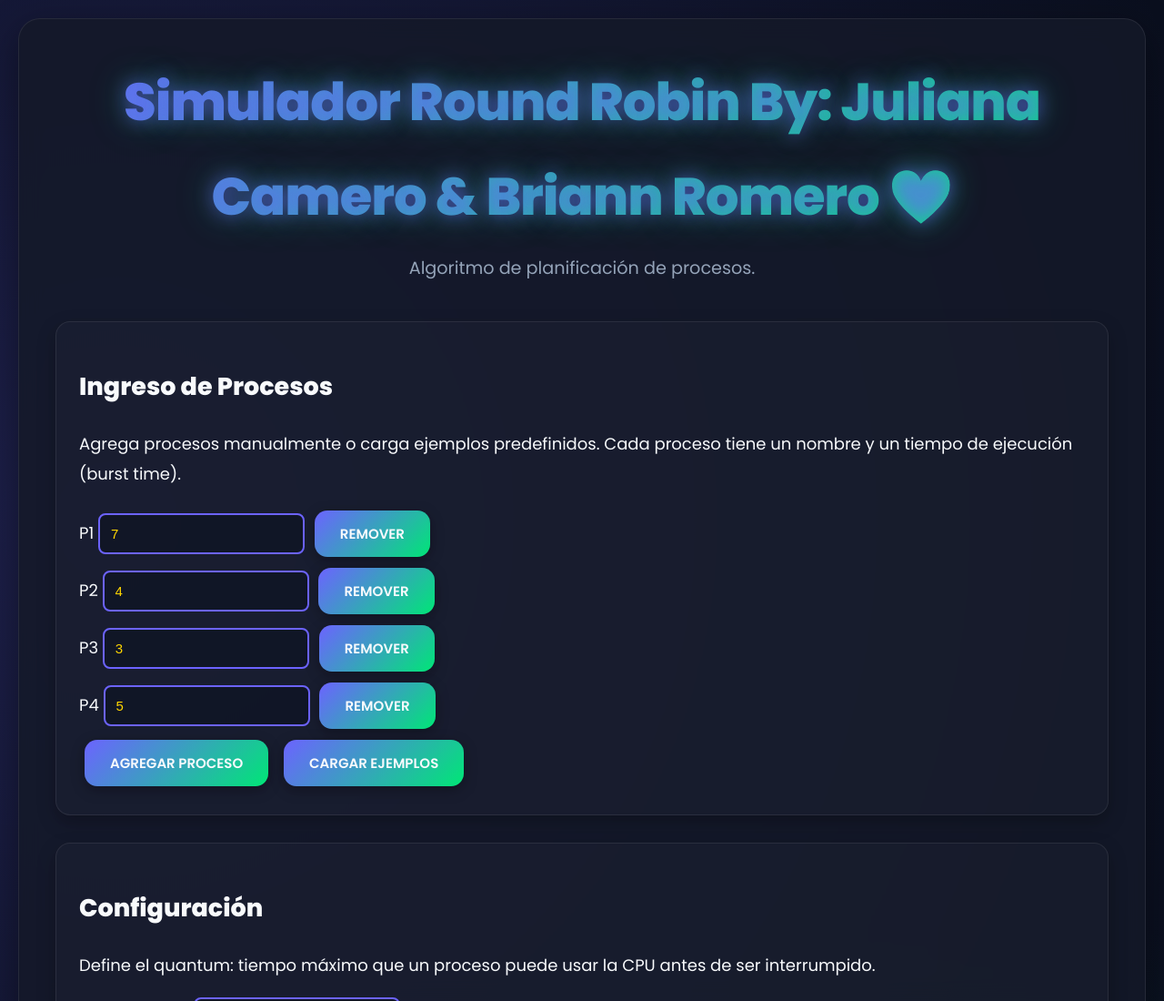
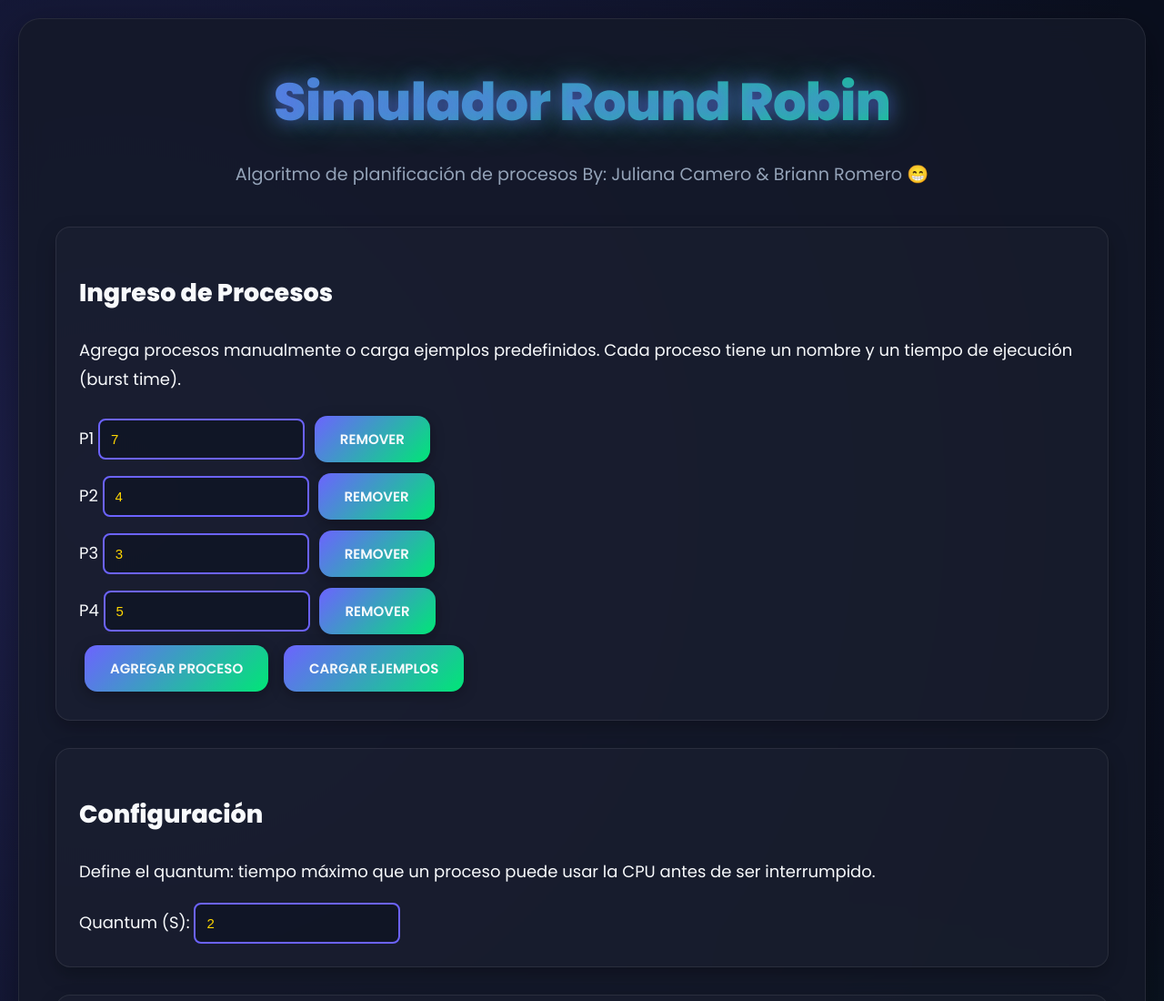
Before and after one commit to Bromeropk12/simulador_os, a plain HTML site: page index.html in a window 1280 px wide. Shown: the top 1100 px of the page at 91% size. Drawn offline with nearby package versions, Linux system fonts and the light colour scheme.

Commit message:
correccion 2

```diff
--- a/index.html
+++ b/index.html
@@ -12,8 +12,8 @@
 <body>
     <div class="container">
         <header>
-            <h1>Simulador Round Robin By: Juliana Camero & Briann Romero ❤️</h1>
-            <p>Algoritmo de planificación de procesos.</p>
+            <h1>Simulador Round Robin </h1>
+            <p>Algoritmo de planificación de procesos By: Juliana Camero & Briann Romero 😁</p>
         </header>
 
         <section id="input-section">
```
